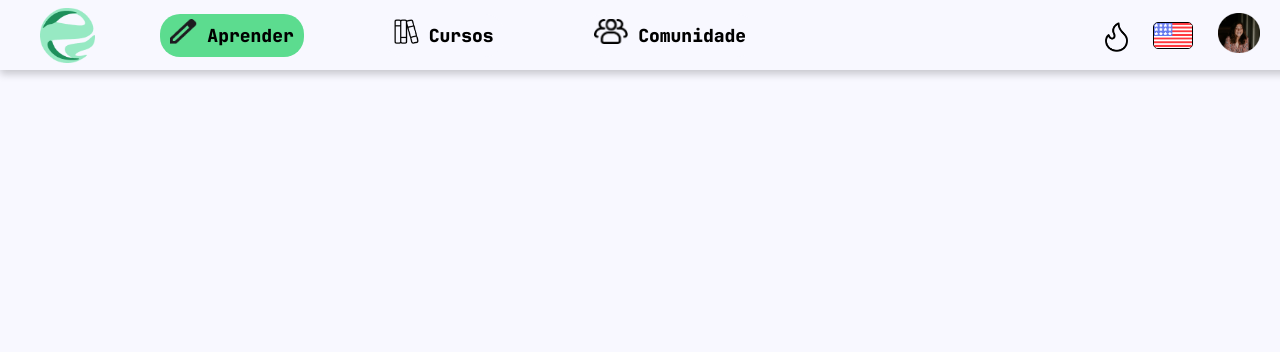
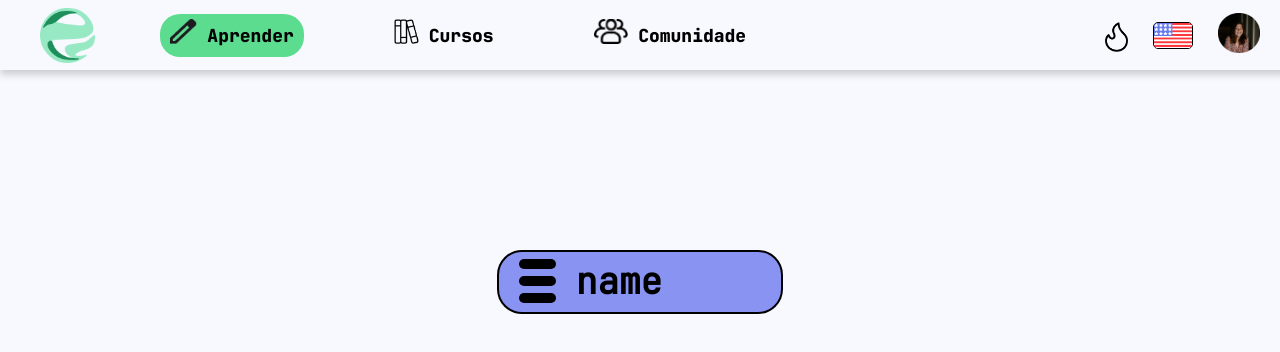
Before and after one commit to MatheusMendoncaLima/PrimeLanguage, a plain HTML site: page trilhas.html in a window 1280 px wide. Drawn offline with nearby package versions, Linux system fonts and the light colour scheme.

Commit message:
preDropdown

```diff
--- a/scripts/trilhas.js
+++ b/scripts/trilhas.js
@@ -8,6 +8,8 @@ if(params.length>1){
 
 var dict = {};
 
+const allTagA = document.getElementsByTagName("a");
+
 params.forEach(param => {
     if(param.includes("=")){
     dict[param.split("=")[0]] =  param.split("=")[1];
@@ -17,5 +19,13 @@ params.forEach(param => {
 const language = dict["language"];
 const level = dict["level"];
 
+
+
+for(i=0; i< allTagA.length; i++){
+    allTagA[i].href+="?language="+language+"&level="+level;
+}
+
 const module = document.getElementById(level.toUpperCase());
+if(module!= null){
 module.style.display = "block";
+}
--- a/styles/style trilhas.css
+++ b/styles/style trilhas.css
@@ -299,6 +299,47 @@ h1{
     width: fit-content;
 }*/
 
+
+div#buttonForChangeModule{
+    display: block;
+    border: 2px solid black;
+    background-color: #8993F1;
+    width: 22dvw;
+    height: 60px;
+    border-radius: 25px;
+    position: inherit;
+    margin-top: 250px;
+    margin-left: auto;
+    margin-right: auto;
+
+    font-family: JetBrainsMono-Regular;
+    font-size: 18px;
+    margin-bottom: -20px;
+}
+
+div#buttonForChangeModule h1{
+    margin-top: 5px;
+}
+.hamburguer{
+    margin-top: 0px;
+    margin-left: 20px;
+    margin-right: 20px;
+    float: left;
+    display: block;
+    cursor: pointer;
+    width: 13%;
+}
+.hamburguer-bar{
+    display: block;
+    position: relative;
+    width: 100%;
+    height: 10px;
+    margin:7px auto;
+    -webkit-transition: all 0.3s ease-in-out;
+    transition: all 0.3s ease-in-out;
+    background-color: black;
+    border-radius: 9999px;
+}
 
 div.module{
     display: block;
--- a/trilhas.html
+++ b/trilhas.html
@@ -72,7 +72,16 @@
                 </div>
         </nav>
     </header>
-    <h1>INGLÊS COMPLETO</h1>
+
+    <div id="buttonForChangeModule">
+        <div class="hamburguer">
+            <span class="hamburguer-bar"></span>
+            <span class="hamburguer-bar"></span>
+            <span class="hamburguer-bar"></span>
+        </div>
+
+        <h1>name</h1>
+    </div>
 
 <div id="A1">
 
```
Also changed, not shown: comunidade.html (+1 -0 lines), cursos.html (+1 -0 lines).
